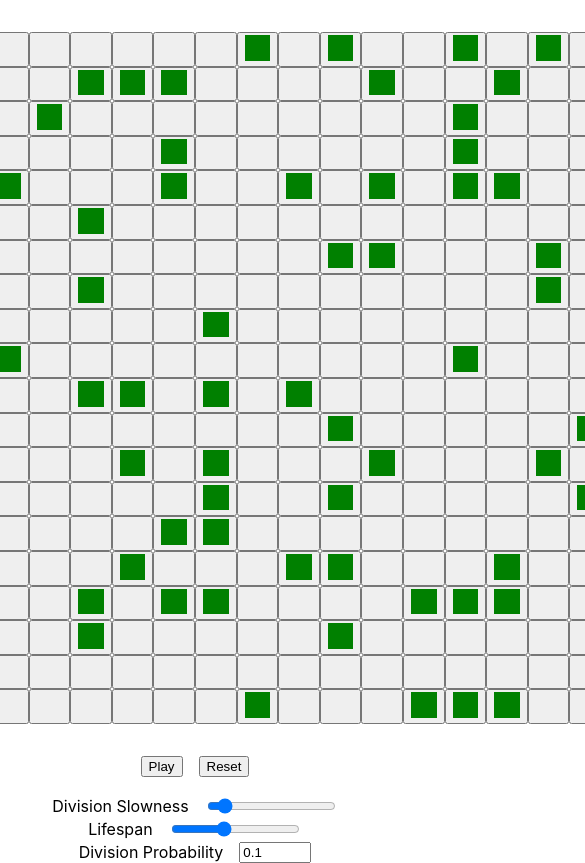
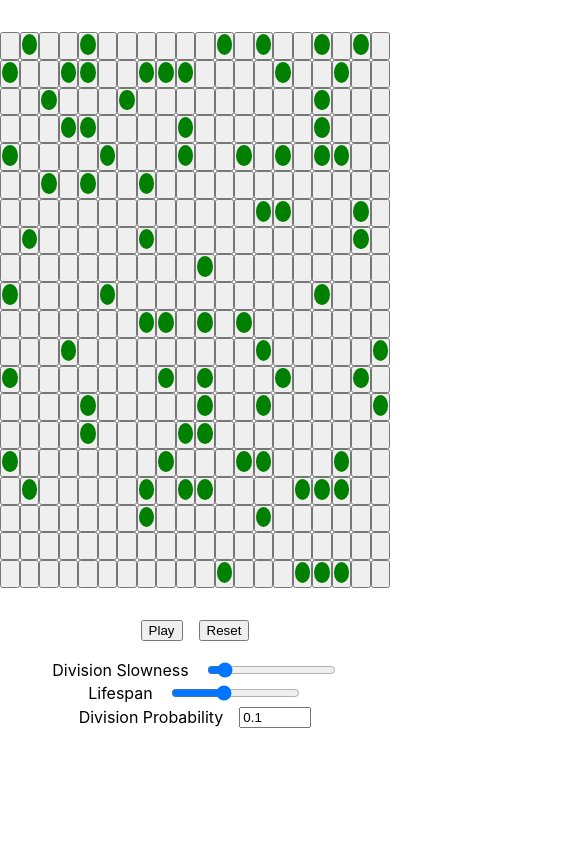
Before and after one commit to 1elasmarjad/cell-growth-simulation, a React (Create React App) app: page / in a window 390 px wide. Shown: the top 863 px of the page, 585 px wide, since content can reach past the window. Built offline with nearby package versions, Linux system fonts and the light colour scheme; the HTML template or start-up script is replaced by a standard one.

Commit message:
📱 Mobile responsive

```diff
--- a/src/App.css
+++ b/src/App.css
@@ -1,11 +1,18 @@
 .cell {
   display: inline-block;
-  width: 1.6rem;
-  height: 1.6rem;
+  flex-grow: 1;
+  height: 1.3rem;
+  border-radius: 100%;
 }
 
 .occupied {
   background-color: green;
+  width: 100%;
+}
+
+.cell-btn {
+  margin: 0;
+  padding: 0;
 }
 
 .empty {
@@ -15,11 +22,13 @@
 .columns {
   display: flex;
   flex-direction: column;
+  flex-grow: 1;
 }
 
 .rows {
   display: flex;
   flex-direction: row;
+  width: 100%;
 }
 
 .game-container {
@@ -33,7 +42,7 @@
   margin-top: 2rem;
   display: flex;
   flex-direction: column;
-  gap: 0.2rem
+  gap: 0.2rem;
 }
 
 .controls .time-controls {
@@ -52,3 +61,8 @@
   gap: 1rem;
   width: 100%;
 }
+
+.grid-parent {
+  max-width: 50rem;
+  width: 100%;
+}
--- a/src/components/game.tsx
+++ b/src/components/game.tsx
@@ -35,11 +35,12 @@ export default function Game({
 
   return (
     <>
-      <div className="rows root-reset">
+      <div className="grid-parent">
+        <div className="rows">
           {Array.from({ length: gridSize }).map((_, rowIndex) => (
             <div className="columns">
               {Array.from({ length: gridSize }).map((_, colIndex) => (
-              <button onClick={() => setCell(rowIndex, colIndex)}>
+                <button onClick={() => setCell(rowIndex, colIndex)} className="cell-btn">
                   <Cell
                     row={rowIndex}
                     col={colIndex}
@@ -50,6 +51,8 @@ export default function Game({
             </div>
           ))}
         </div>
+      </div>
+
       <Controls
         paused={paused}
         togglePaused={() => {
```
Also changed, not shown: 1 other file (tests, documents, lock files or other folders). Lines whose indentation alone changed are shown as unchanged.
